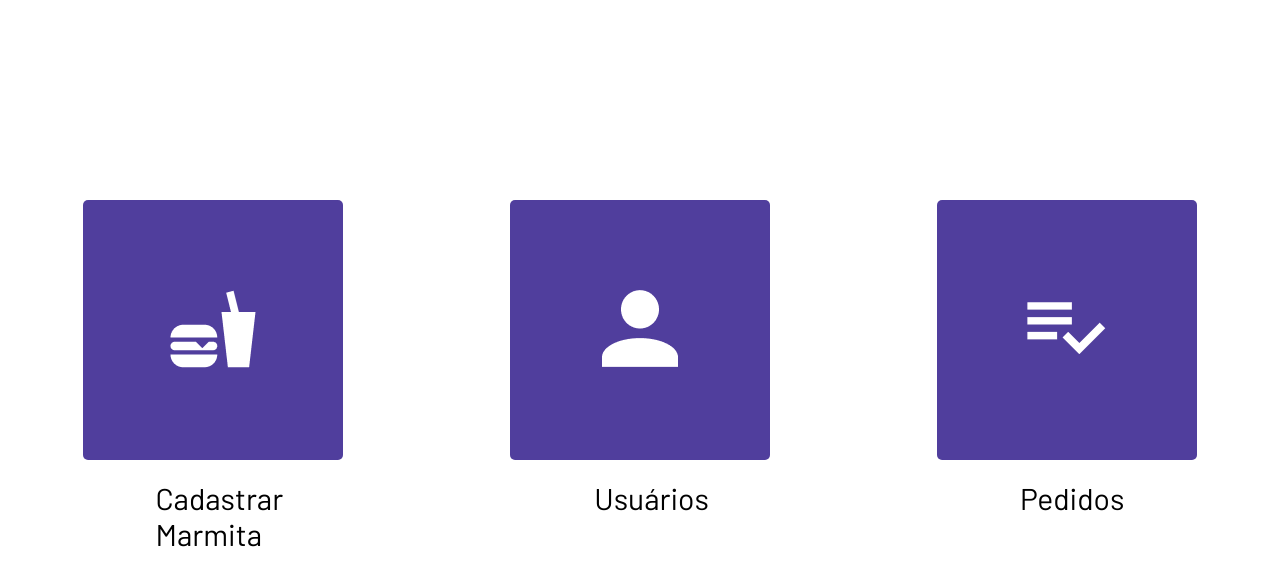
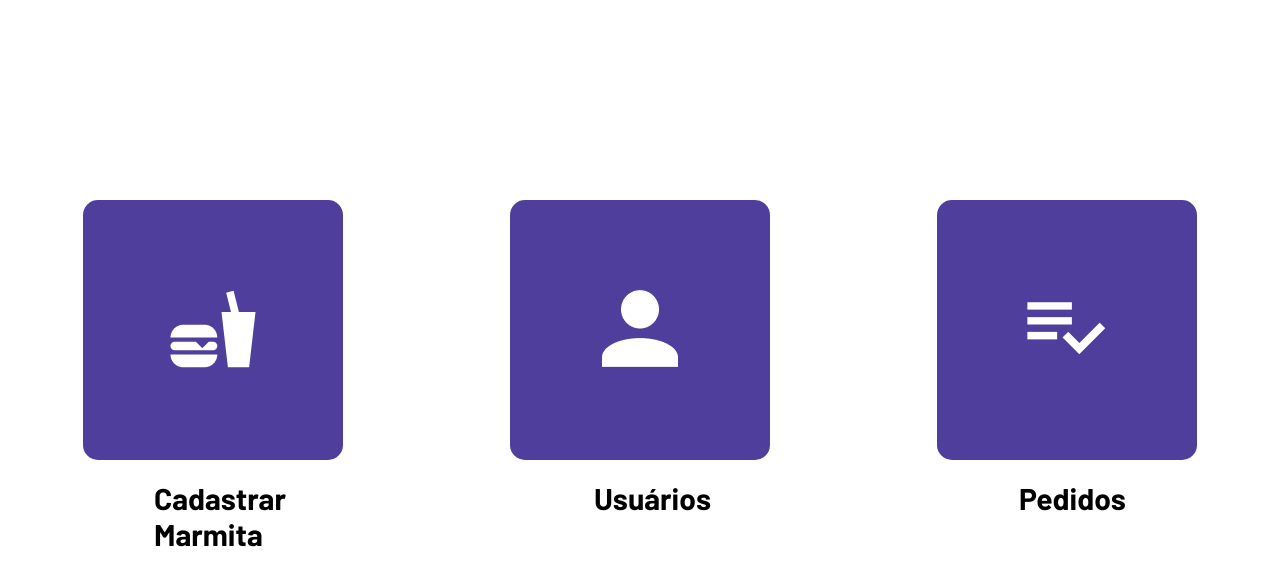
Before and after one commit to F4ELL/fitDelivery, a PHP site: page /profile.html in a window 1280 px wide. Shown: the part 163-749 px from the top of the page. Run offline with PHP 8.4, Linux system fonts and the light colour scheme.

Commit message:
description style buttons

```diff
--- a/styles.css
+++ b/styles.css
@@ -77,13 +77,18 @@ button{
     width: 260px;
     height: 260px;
     margin-top:300px;
-    border-radius: 5px;
+    border-radius: 15px;
 
 }
-.buttons_home {
+.buttons_home{
     display: flex;
     flex-direction: row;
     justify-content: space-around;
+    font-size: 16px;
+
+}
+.buttons_home h1{
+    font-weight: bold;
 }
 
 input,textarea::placeholder{
```
